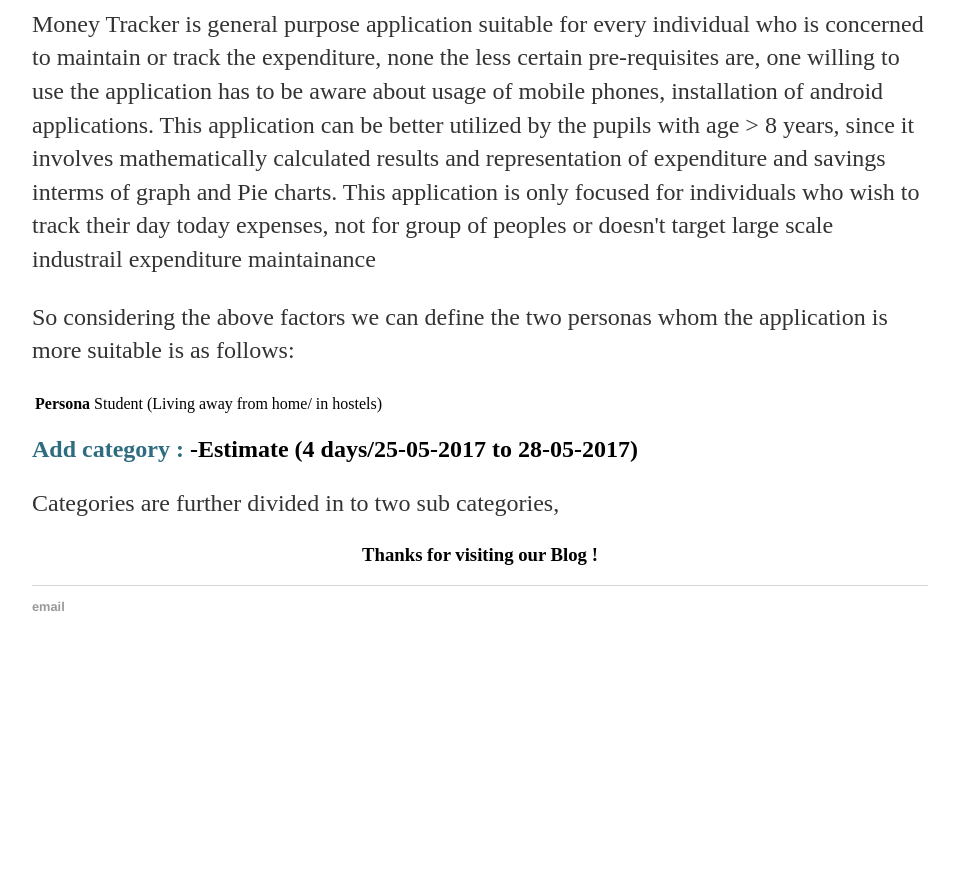
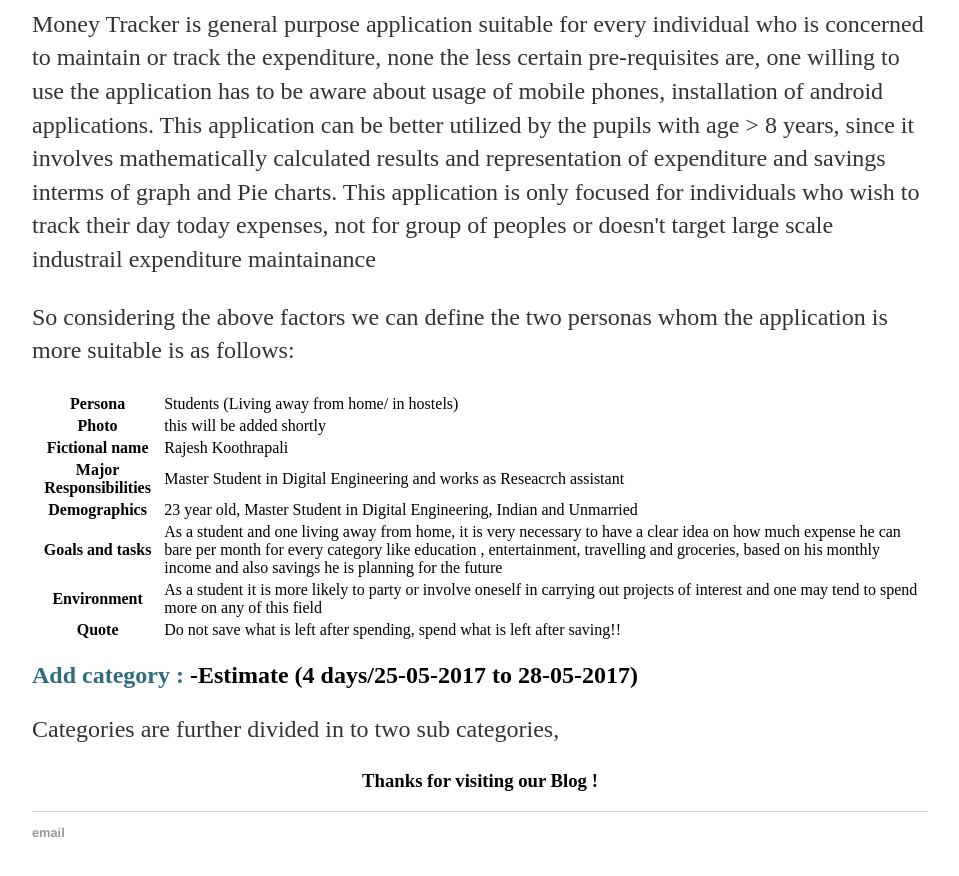
Before and after one commit to vinoth789/Money-tracker, a Jekyll site: the page built from docs/_posts/2017-06-04-ImplementationAndUIDesign.md, in a window 1280 px wide and 900 px high, scrolled down 1907 px. Shown: the top 876 px of the window, without its empty margins (160-1119 px from the left). Built offline with Jekyll 4.4.1, drawn with Linux system fonts in a browser that asks for light colours; our own code applies the rules of GitHub Pages for plain Markdown files; before the commit the page ends 2581 px from its top, so only the background shows below that.

Commit message:
Update 2017-06-04-ImplementationAndUIDesign.md

```diff
--- a/docs/_posts/2017-06-04-ImplementationAndUIDesign.md
+++ b/docs/_posts/2017-06-04-ImplementationAndUIDesign.md
@@ -32,7 +32,42 @@
 <table>
 <tr>
 <th colspan="2">Persona</th>
-<td colspan="8"> Student (Living away from home/ in hostels)</td>
+<td colspan="8"> Students (Living away from home/ in hostels)</td>
+</tr>
+
+<tr>
+<th colspan="2">Photo</th>
+<td colspan="8"> this will be added shortly</td>
+</tr>
+
+<tr>
+<th colspan="2">Fictional name</th>
+<td colspan="8"> Rajesh Koothrapali</td>
+</tr>
+
+<tr>
+<th colspan="2">Major Responsibilities</th>
+<td colspan="8"> Master Student in Digital Engineering and works as Reseacrch assistant</td>
+</tr>
+
+<tr>
+<th colspan="2">Demographics</th>
+<td colspan="8"> 23 year old, Master Student in Digital Engineering, Indian and Unmarried</td>
+</tr>
+
+<tr>
+<th colspan="2">Goals and tasks</th>
+<td colspan="8"> As a student and one living away from home, it is very necessary to have a clear idea on how much expense he can bare per month for every category like education , entertainment, travelling and groceries, based on his monthly income and also savings he is planning for the future </td>
+</tr>
+
+<tr>
+<th colspan="2">Environment</th>
+<td colspan="8">As a student it is more likely to party or involve oneself in carrying out projects of interest and one may tend to spend more on any of this field</td>
+</tr>
+
+<tr>
+<th colspan="2">Quote</th>
+<td colspan="8">Do not save what is left after spending, spend what is left after saving!!</td>
 </tr>
 
 </table>
```
